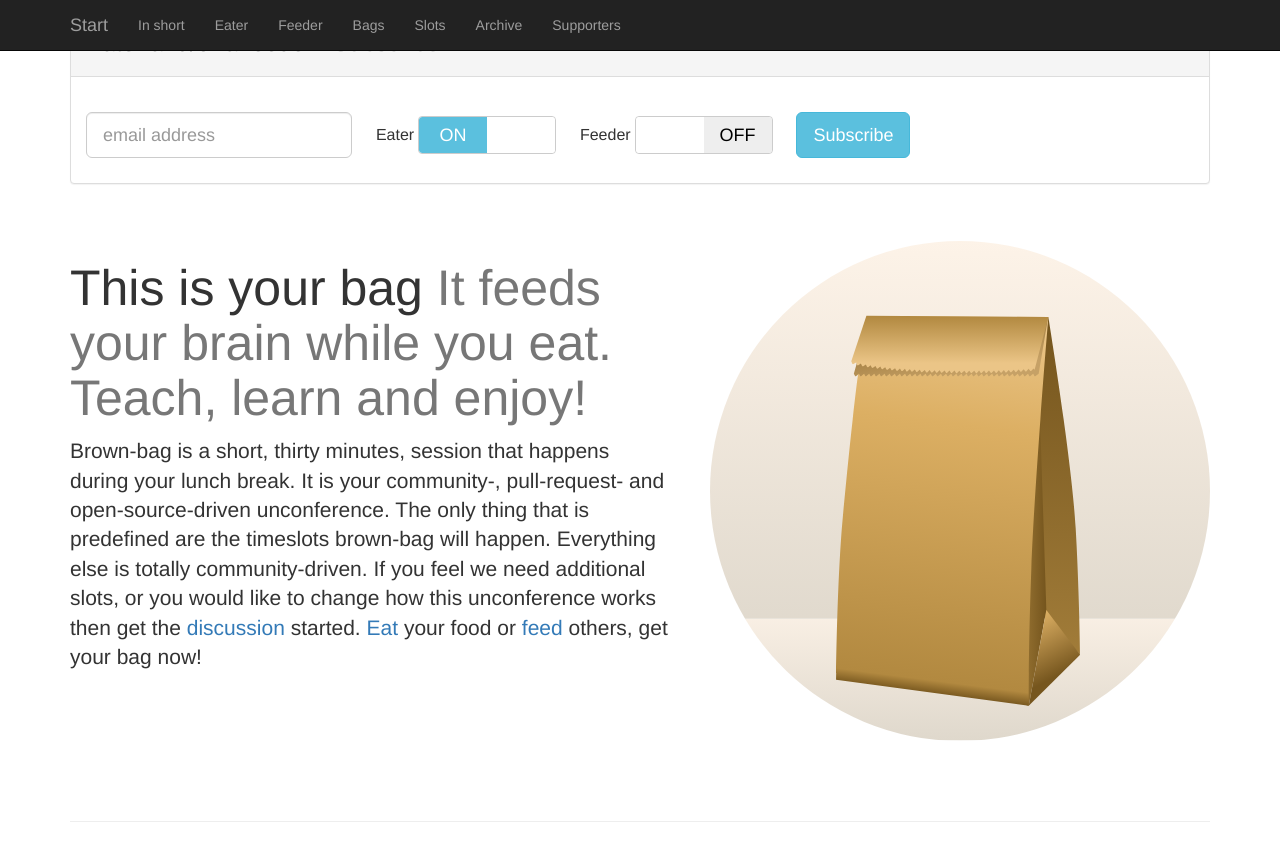
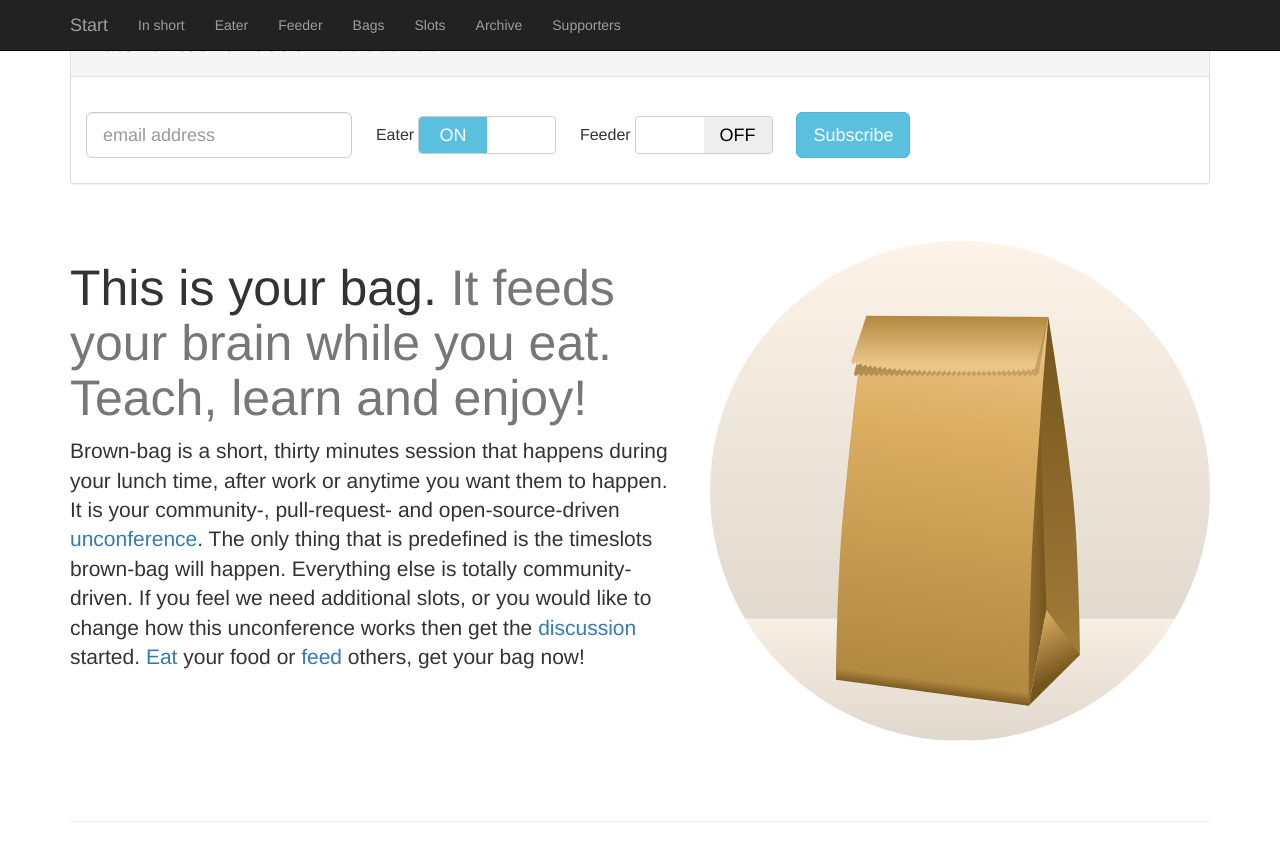
Before and after one commit to brown-bag/brown-bag.github.com, a Jekyll site: the page built from index.html, in a window 1280 px wide and 900 px high, scrolled down 598 px. Shown: the top 861 px of the window. Built offline with Jekyll 4.4.1, drawn with Linux system fonts in a browser that asks for light colours.

Commit message:
Spelling

```diff
--- a/_includes/inshort-content.html
+++ b/_includes/inshort-content.html
@@ -1,7 +1,7 @@
 <div class="featurette" id="inshort">
   <img class="featurette-image img-circle img-responsive pull-right" src="{{ site.baseurl }}/img/just-a-bag.svg">
-  <h2 class="featurette-heading">This is your bag
+  <h2 class="featurette-heading">This is your bag.
     <span class="text-muted">It feeds your brain while you eat. Teach, learn and enjoy!</span>
   </h2>
-  <p class="lead">Brown-bag is a short, thirty minutes, session that happens during your lunch break. It is your community-, pull-request- and open-source-driven unconference. The only thing that is predefined are the timeslots brown-bag will happen. Everything else is totally community-driven. If you feel we need additional slots, or you would like to change how this unconference works then get the <a href="https://github.com/brown-bag/brown-bag.github.com/labels/Improvement">discussion</a> started. <a href="#eater">Eat</a> your food or <a href="#feeder">feed</a> others, get your bag now!</p>
+  <p class="lead">Brown-bag is a short, thirty minutes session that happens during your lunch time, after work or anytime you want them to happen. It is your community-, pull-request- and open-source-driven <a href="https://en.wikipedia.org/wiki/Unconference">unconference</a>. The only thing that is predefined is the timeslots brown-bag will happen. Everything else is totally community-driven. If you feel we need additional slots, or you would like to change how this unconference works then get the <a href="https://github.com/brown-bag/brown-bag.github.com/labels/Improvement">discussion</a> started. <a href="#eater">Eat</a> your food or <a href="#feeder">feed</a> others, get your bag now!</p>
 </div>
```
